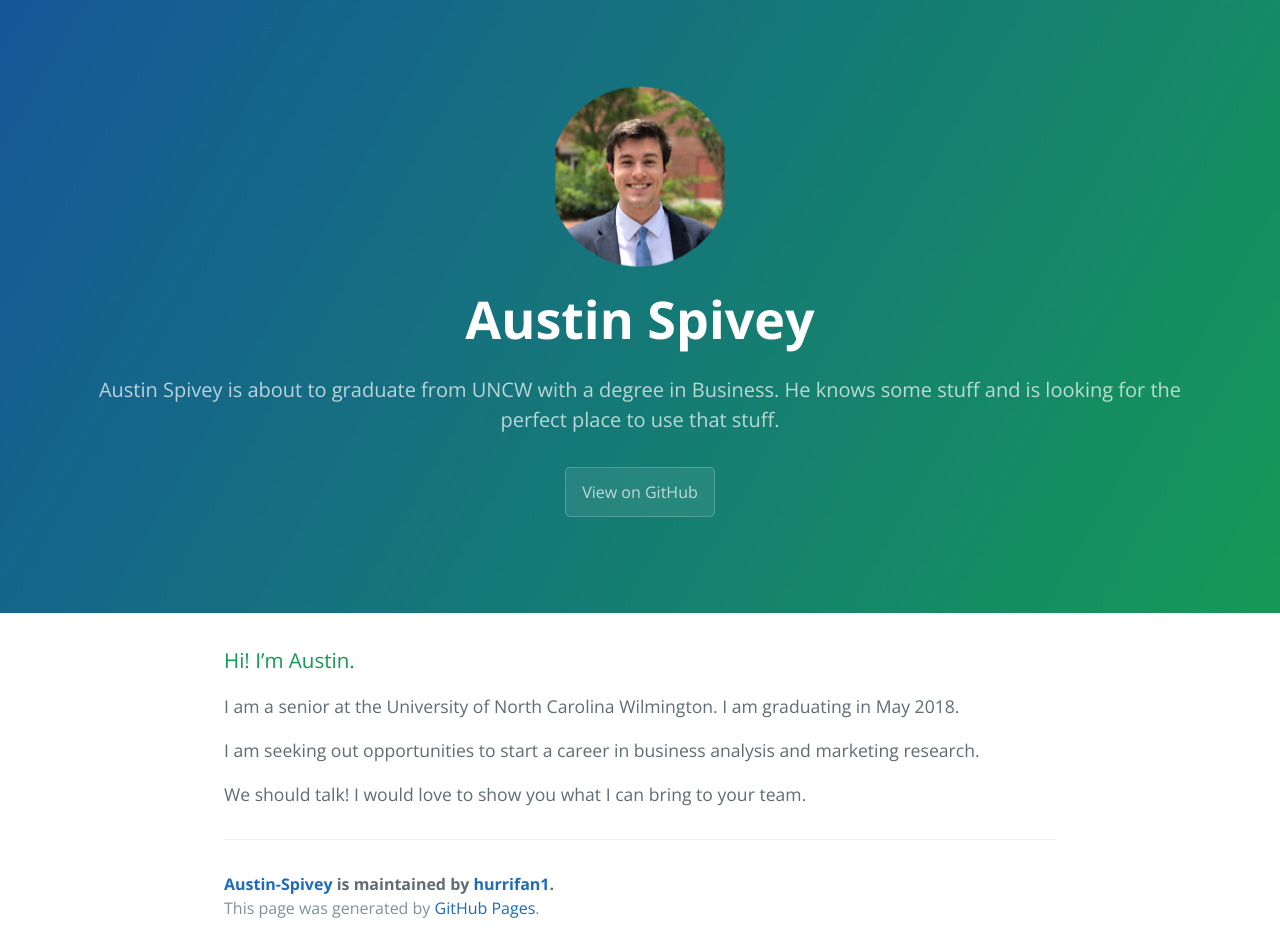
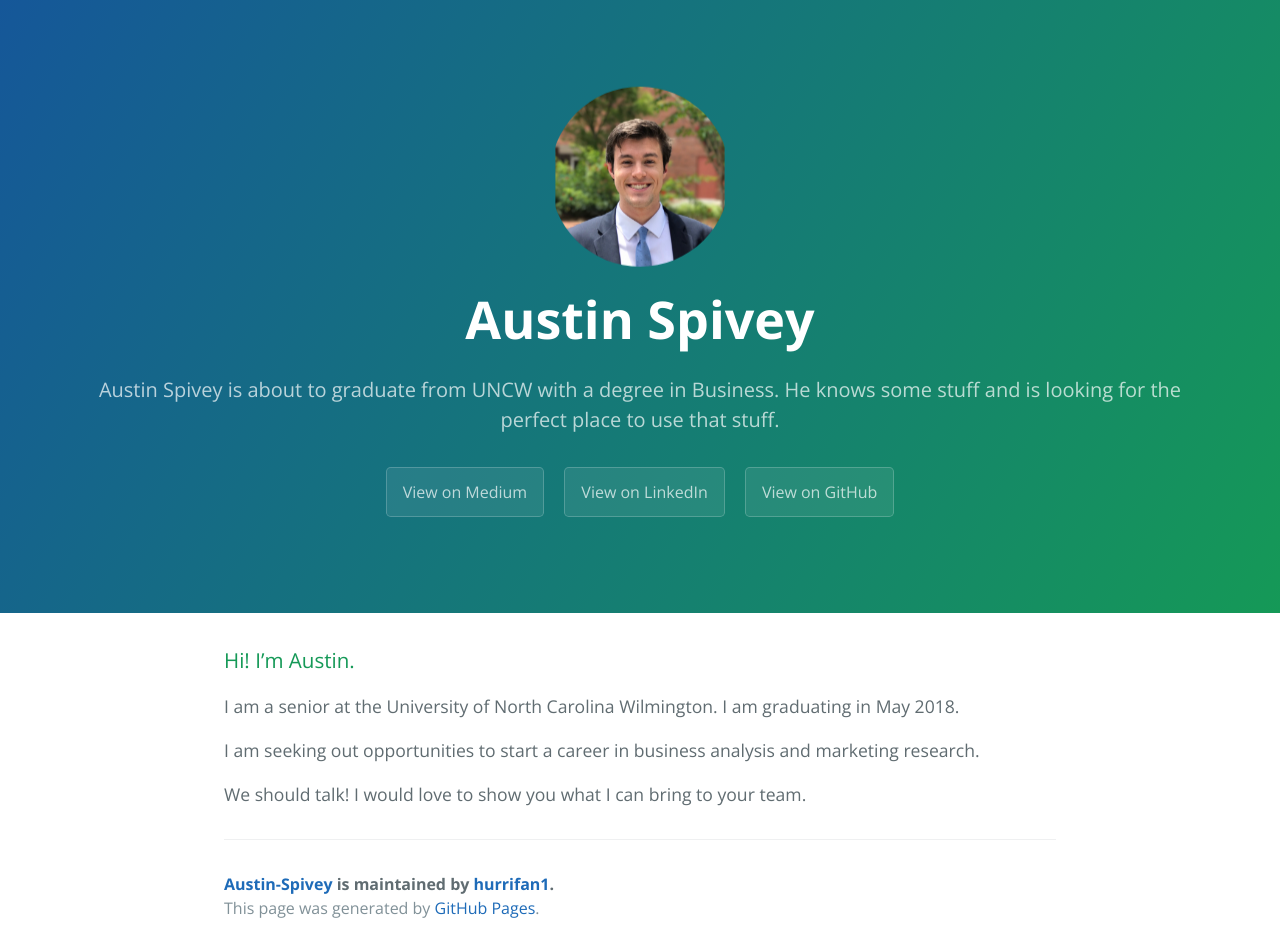
Before and after one commit to hurrifan1/Austin-Spivey, a Jekyll site: the page built from docs/index.md, in a window 1280 px wide. Built offline with Jekyll 4.4.1, drawn with Linux system fonts in a browser that asks for light colours.

Commit message:
Update default.html

```diff
--- a/docs/_layouts/default.html
+++ b/docs/_layouts/default.html
@@ -14,6 +14,8 @@
       <div class="circular-headshot"></div>
       <h1 class="project-name">{{ site.title | default: site.github.repository_name }}</h1>
       <h2 class="project-tagline">{{ site.description | default: site.github.project_tagline }}</h2>
+      <a href="https://medium.com/@austinspivey1" class="btn">View on Medium</a>
+      <a href="https://www.linkedin.com/in/austinspivey1/" class="btn">View on LinkedIn</a>
       {% if site.github.is_project_page %}
         <a href="{{ site.github.repository_url }}" class="btn">View on GitHub</a>
       {% endif %}
```
